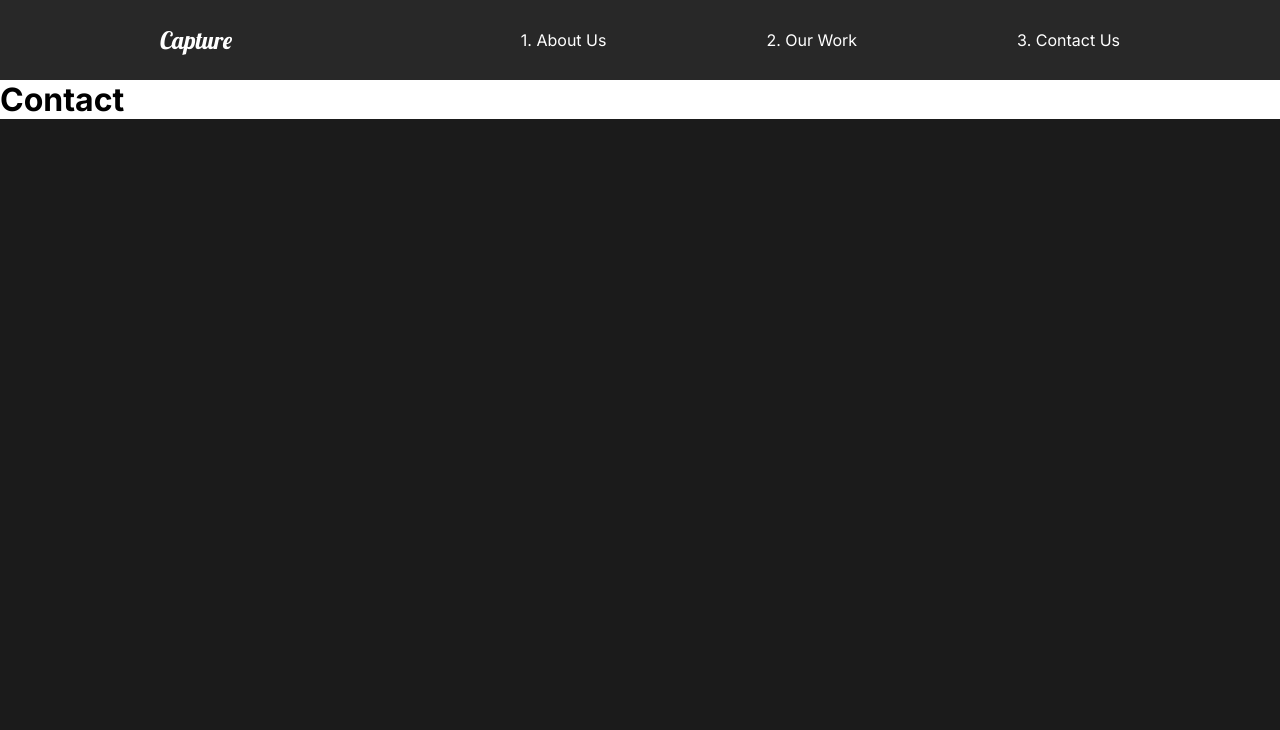
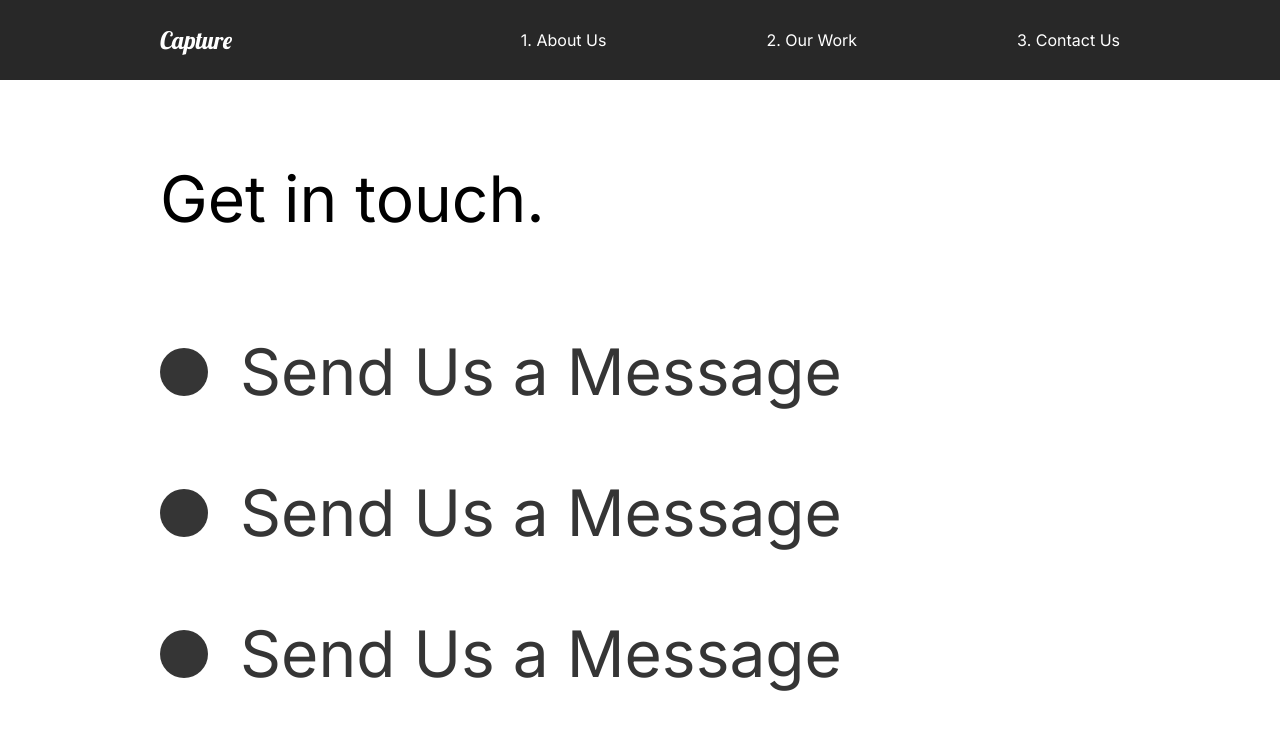
Before and after one commit to mrwhite252/portfolio, a React (Create React App) app: page /contact in a window 1280 px wide. Shown: the top 730 px of the page. Built offline with nearby package versions, Linux system fonts and the light colour scheme.

Commit message:
finalized the animations on all pages.

```diff
--- a/src/pages/ContactUs.js
+++ b/src/pages/ContactUs.js
@@ -2,20 +2,76 @@
 
 // import animations
 import { motion } from "framer-motion";
-import { pageAnimation } from "../animation";
+import { pageAnimation, titleAnim } from "../animation";
+
+import styled from "styled-components";
 
 const ContactUs = () => {
   return (
-    <motion.div
+    <ContactStyle
       variants={pageAnimation}
       initial="hidden"
       animate="show"
       exit="exit"
       style={{ background: "#fff" }}
     >
-      <h1>Contact</h1>
-    </motion.div>
+      <Title>
+        <Hide>
+          <motion.h2 variants={titleAnim}>Get in touch.</motion.h2>
+        </Hide>
+      </Title>
+      <div>
+        <Hide>
+          <Social variants={titleAnim}>
+            <Circle />
+            <h2>Send Us a Message</h2>
+          </Social>
+        </Hide>
+        <Hide>
+          <Social variants={titleAnim}>
+            <Circle />
+            <h2>Send Us a Message</h2>
+          </Social>
+        </Hide>
+        <Hide>
+          <Social variants={titleAnim}>
+            <Circle />
+            <h2>Send Us a Message</h2>
+          </Social>
+        </Hide>
+      </div>
+    </ContactStyle>
   );
 };
 
+const ContactStyle = styled(motion.div)`
+  padding: 5rem 10rem;
+  color: #353535;
+  min-height: 90vh;
+`;
+
+const Title = styled.div`
+  margin-bottom: 4rem;
+  color: black;
+`;
+
+const Hide = styled.div`
+  overflow: hidden;
+`;
+
+const Circle = styled.div`
+  border-radius: 50%;
+  width: 3rem;
+  height: 3rem;
+  background: #353535;
+`;
+
+const Social = styled(motion.div)`
+  display: flex;
+  align-items: center;
+  h2 {
+    margin: 2rem;
+  }
+`;
+
 export default ContactUs;
--- a/src/pages/OurWork.js
+++ b/src/pages/OurWork.js
@@ -18,7 +18,12 @@
   sliderContainer,
 } from "../animation";
 
+import { useScroll } from "../components/useScroll";
+
 const OurWork = () => {
+  const [element, controls] = useScroll();
+  const [element2, controls2] = useScroll();
+
   return (
     <Work
       variants={pageAnimation}
@@ -42,16 +47,21 @@
           </Hide>
         </Link>
       </Movie>
-      <Movie>
+      <Movie ref={element} variants={fade} animate={controls} initial="hidden">
         <h2>The Racer</h2>
-        <div className="line"></div>
+        <motion.div variants={lineAnim} className="line"></motion.div>
         <Link to="/work/the-racer">
           <img src={theracer} alt="athlete" />
         </Link>
       </Movie>
-      <Movie>
+      <Movie
+        ref={element2}
+        variants={fade}
+        animate={controls2}
+        initial="hidden"
+      >
         <h2>The Good Time</h2>
-        <div className="line"></div>
+        <motion.div variants={lineAnim} className="line"></motion.div>
         <Link to="/work/good-times">
           <img src={goodtimes} alt="athlete" />
         </Link>
@@ -69,7 +79,7 @@
   }
 `;
 
-const Movie = styled.div`
+const Movie = styled(motion.div)`
   padding-bottom: 10rem;
   .line {
     height: 0.5rem;
```
